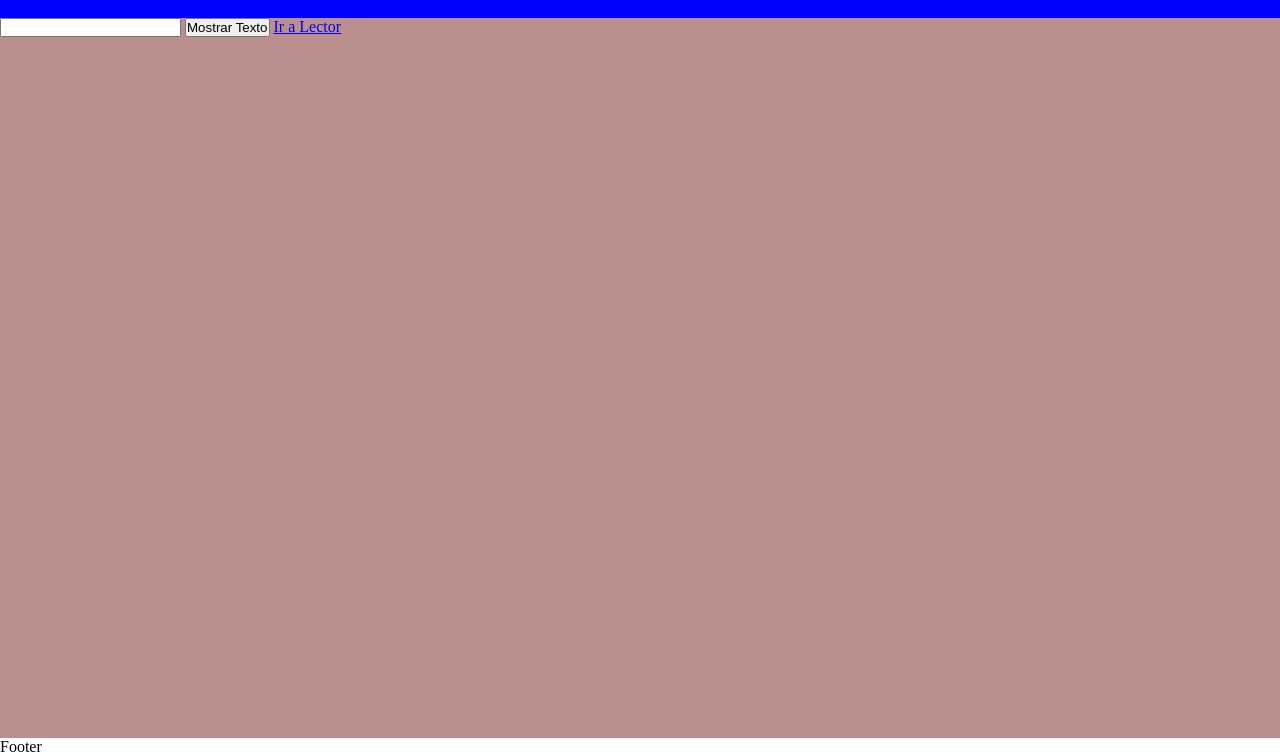
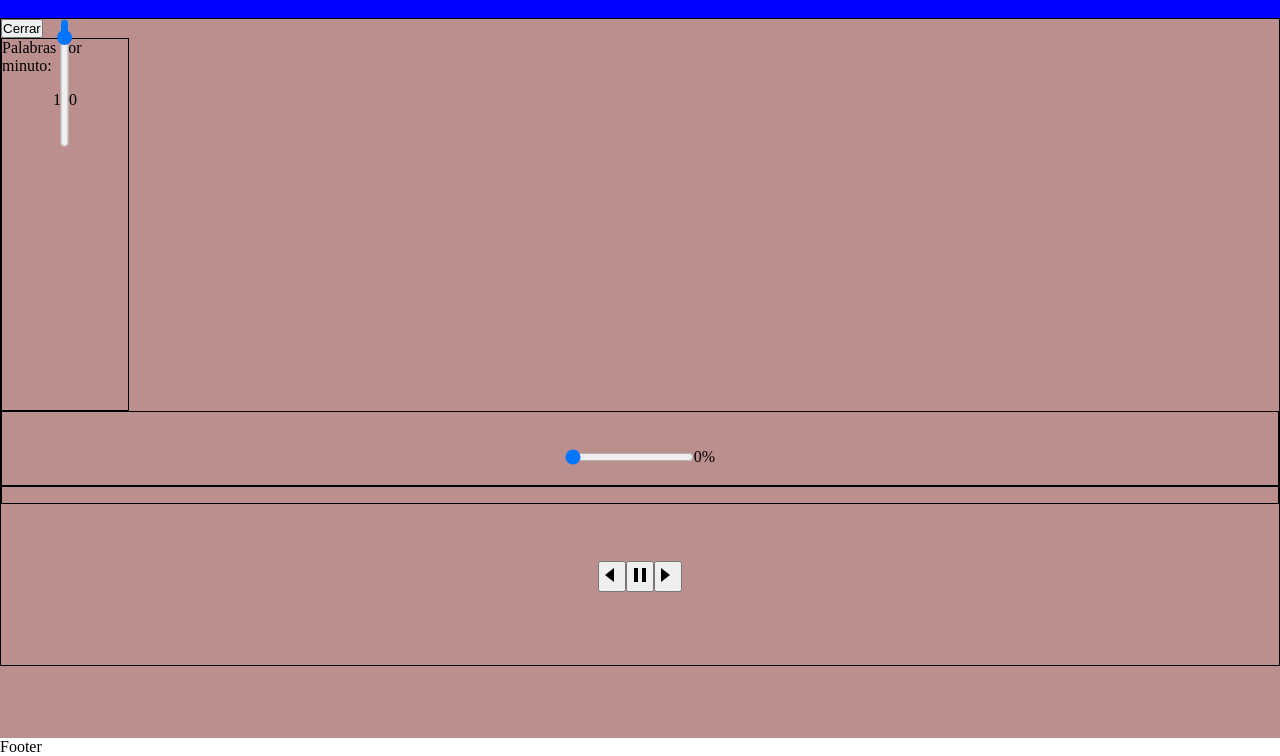
Before and after one commit to Bojack8789/Entrenador-Lector-Rapido, a plain HTML site: page index.html in a window 1280 px wide. Both pictures are taken after a click on the button "Mostrar Texto". Shown: the part 62-818 px from the top of the page. Drawn offline with Linux system fonts and the light colour scheme.

Commit message:
Se dejó una buena base de una maqueta funcional, se agregó el cambio de display de los main

```diff
--- a/index.html
+++ b/index.html
@@ -13,13 +13,68 @@
         <h1>Lector rapido</h1>
     </header>
 
-    <main>
+      <!-- MAIN 1 INPUT DE TEXTO -->
+
+    <main id="main1">
       <input type="text" id="miInput">
-      <button  id="mostrarBtn" onclick="mostrarTexto()">Mostrar Texto</button>
+      <button  id="mostrarBtn" onclick="mostrarTexto();mostrarMain()">Mostrar Texto</button>
       <a href="lector.html">Ir a Lector</a>
+    </main>
 
-      <br>
-      <span id="textoRenderizado"></span>
+
+      <!-- MAIN 2 Aqui esta el reproductor que cambia su display para mostrarse sobre el input de arriba -->
+
+      <main id="main2" style="display: none;">
+        <div class="container-render">
+
+            <button id="cerrarBtn" onclick="cerrarMain2()">Cerrar</button>
+
+            <span id="textoRenderizado"></span>
+
+
+
+          <div class="container-velocidad">
+            <span id="textoRenderizado"></span>
+            <label for="palabrasPorMinuto">Palabras por minuto:</label>
+            <input type="range" id="palabrasPorMinuto" value="100" min="1" max="1000" step="1">
+            <span id="valorActual">100</span>
+          </div>
+          <span id="textoRenderizado"></span>
+          <div class="container-barra">
+            <input type="range" id="progressBar" min="0" max="100" step="1" value="0">
+            <span id="progressText">0%</span>
+          </div>
+
+        </div>
+
+        <div class="conteiner-repro">
+          <div class="container-repro-btn">
+            <button id="retrocederBtn" class="icon-button-repro">
+              <svg xmlns="http://www.w3.org/2000/svg" width="24" height="24" viewBox="0 0 24 24">
+                <path d="M5 12l9 7V5z"/>
+                <path d="M0 0h24v24H0z" fill="none"/>
+              </svg>
+            </button>
+          </div>
+          <div class="container-repro-btn">
+            <button id="pausarBtn" class="icon-button-repro icon-button-repro-pausa">
+              <svg xmlns="http://www.w3.org/2000/svg" width="24" height="24" viewBox="0 0 24 24">
+                <path d="M6 19h4V5H6v14zm8-14v14h4V5h-4z"/>
+                <path d="M0 0h24v24H0z" fill="none"/>
+              </svg>
+            </button>
+          </div>
+          <div class="container-repro-btn">
+            <button id="avanzarBtn" class="icon-button-repro">
+              <svg xmlns="http://www.w3.org/2000/svg" width="24" height="24" viewBox="0 0 24 24">
+                <path d="M5 5v14l9-7z"/>
+                <path d="M0 0h24v24H0z" fill="none"/>
+              </svg>
+            </button>
+          </div>
+        </div>
+    </main>
+
 
 
       <!--<br><br>
@@ -49,9 +104,7 @@
           <div class="cuadrado alerta"></div>
           <div class="cuadrado feedback-positivo"></div>
           <div class="cuadrado feedback-negativo"></div>
-  <!-- Este es un comentario en HTML. Todo lo que esté aquí no se mostrará en la página web. -->
-
-  </main>
+  Este es un comentario en HTML. Todo lo que esté aquí no se mostrará en la página web. -->
 
     <footer>
         <p>Footer</p>
--- a/main.js
+++ b/main.js
@@ -1,4 +1,4 @@
-let intervalo;
+ let intervalo;
 let palabras = [];
 let indice = 0;
 let pausado = false;
@@ -12,6 +12,23 @@ function mostrarTexto() {
 
     intervalo = setInterval(renderizarGrupo, tiempoPorPalabra);
 }
+
+function mostrarMain() {
+    // Hacer visible el Main 2
+    document.getElementById("main1").style.display = "none";
+    document.getElementById("main2").style.display = "block";
+    console.log("esta funcion funciona ")
+
+  }
+
+  function cerrarMain2() {
+    // Ocultar el Main 2 y restablecer el input de texto
+    document.getElementById("main2").style.display = "none";
+    document.getElementById("main1").style.display = "block";
+
+
+
+  }
 
 function pausarTexto() {
     pausado = !pausado;
```
Also changed, not shown: lector.html (deleted, +0 -79 lines).
